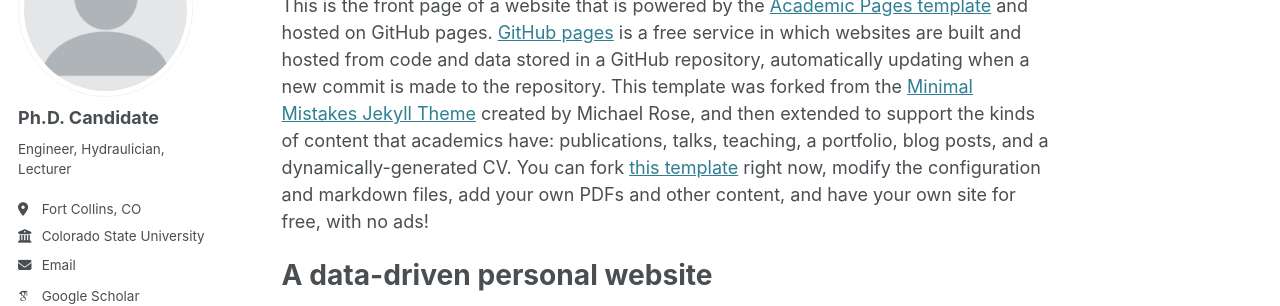
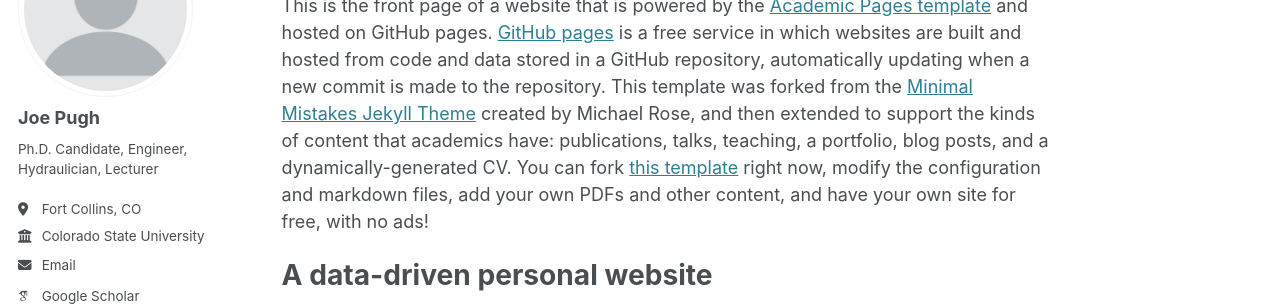
Before and after one commit to jepugh/jepugh.github.io, a Jekyll site: the page built from _pages/about.md, in a window 1280 px wide. Shown: the part 184-490 px from the top of the page. Built offline with Jekyll 4.4.1, drawn with Linux system fonts in a browser that asks for light colours; some web fonts are replaced.

Commit message:
Update _config.yml

```diff
--- a/_config.yml
+++ b/_config.yml
@@ -22,9 +22,9 @@ repository               : "jepugh/jepugh.github.io"
 author:
   # Biographic information
   avatar           : "profile.png"
-  name             : "Ph.D. Candidate"
+  name             : "Joe Pugh"
   pronouns         : # example: "she/her"
-  bio              : "Engineer, Hydraulician, Lecturer"
+  bio              : "Ph.D. Candidate, Engineer, Hydraulician, Lecturer"
   location         : "Fort Collins, CO"
   employer         : "Colorado State University"
   uri              : # URL
```
